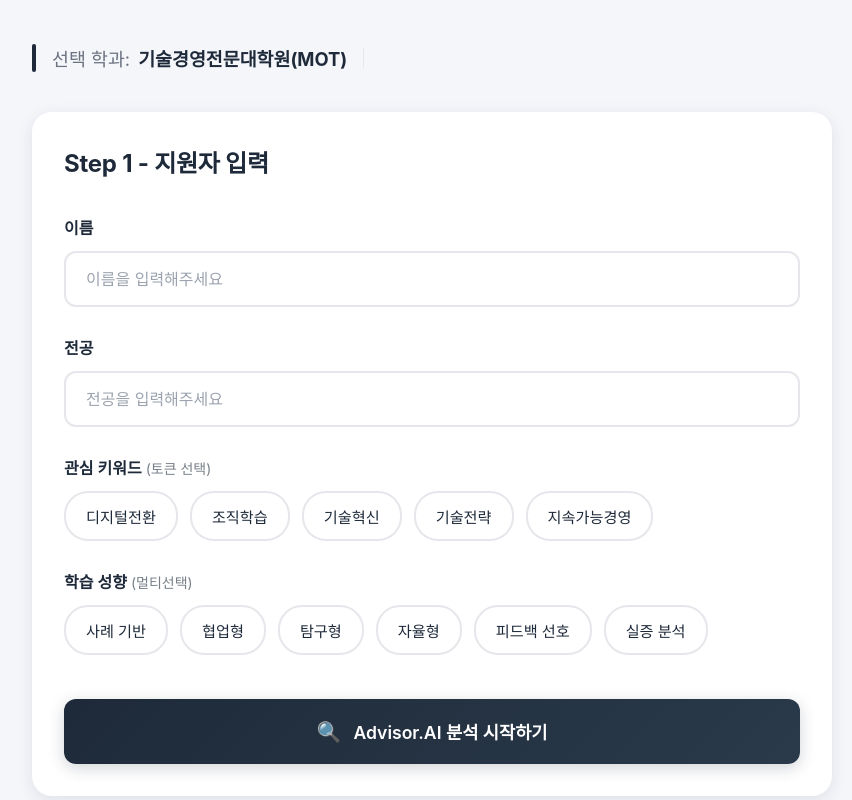
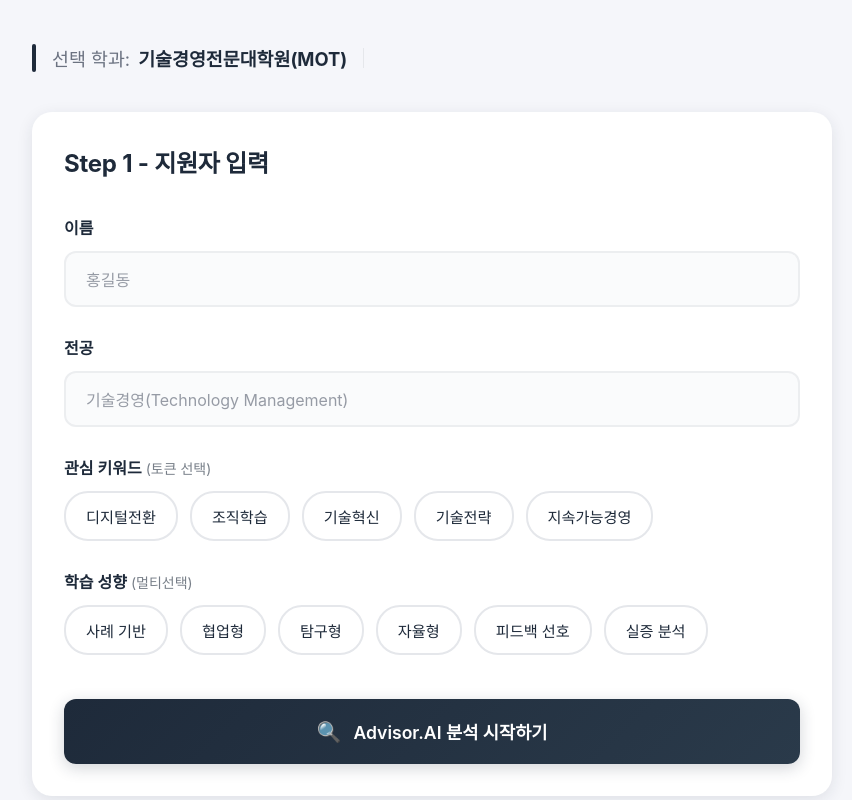
Before and after one commit to Lauiee/AdvisorAI-Frontend, a React (Vite) app: page /applicant-form in a window 1280 px wide. Shown: the whole page, without its empty margins (208-1060 px from the left). Built offline with nearby package versions, Linux system fonts and the light colour scheme.

Commit message:
feat: 시연시 간략화를 위해 지원자 이름 및 전공 고정

```diff
--- a/src/components/ApplicantForm.css
+++ b/src/components/ApplicantForm.css
@@ -135,6 +135,13 @@
   outline: none;
   border-color: #32c3b0;
   box-shadow: 0 0 0 3px rgba(50, 195, 176, 0.1);
+}
+
+.text-input:disabled {
+  background-color: #f9fafb;
+  color: #6b7280;
+  cursor: not-allowed;
+  opacity: 0.7;
 }
 
 .text-input::placeholder {
--- a/src/components/ApplicantForm.jsx
+++ b/src/components/ApplicantForm.jsx
@@ -26,8 +26,8 @@ function ApplicantForm() {
   const selectedSchool = location.state?.school || "기술경영전문대학원(MOT)";
 
   const [formData, setFormData] = useState({
-    name: "",
-    major: "",
+    name: "홍길동",
+    major: "기술경영(Technology Management)",
     interestKeyword: "",
     learningStyles: [],
   });
@@ -62,12 +62,7 @@ function ApplicantForm() {
   const validateForm = () => {
     const errors = [];
 
-    if (!formData.name.trim()) {
-      errors.push("이름");
-    }
-    if (!formData.major.trim()) {
-      errors.push("전공");
-    }
+    // 이름과 전공은 고정값이므로 검증 제외
     if (!formData.interestKeyword) {
       errors.push("관심 키워드");
     }
@@ -116,7 +111,7 @@ function ApplicantForm() {
       await new Promise((resolve) => setTimeout(resolve, 3000));
 
       // 결과 페이지로 이동 (목 데이터와 함께 전달)
-      navigate('/results', {
+      navigate("/results", {
         state: {
           formData: formData,
           school: selectedSchool,
@@ -168,6 +163,7 @@ function ApplicantForm() {
               placeholder="이름을 입력해주세요"
               value={formData.name}
               onChange={(e) => handleInputChange("name", e.target.value)}
+              disabled
             />
           </div>
 
@@ -180,6 +176,7 @@ function ApplicantForm() {
               placeholder="전공을 입력해주세요"
               value={formData.major}
               onChange={(e) => handleInputChange("major", e.target.value)}
+              disabled
             />
           </div>
 
```
